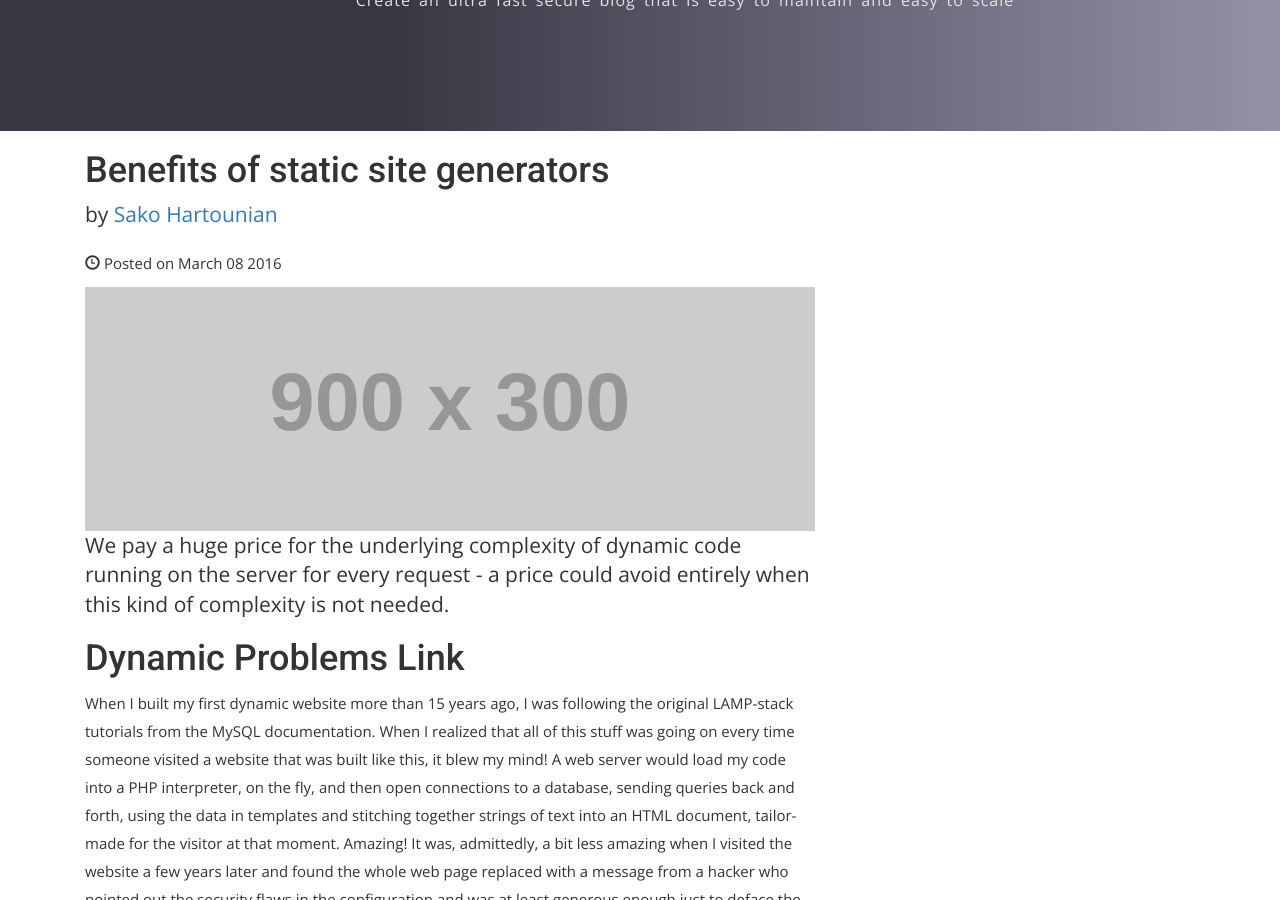
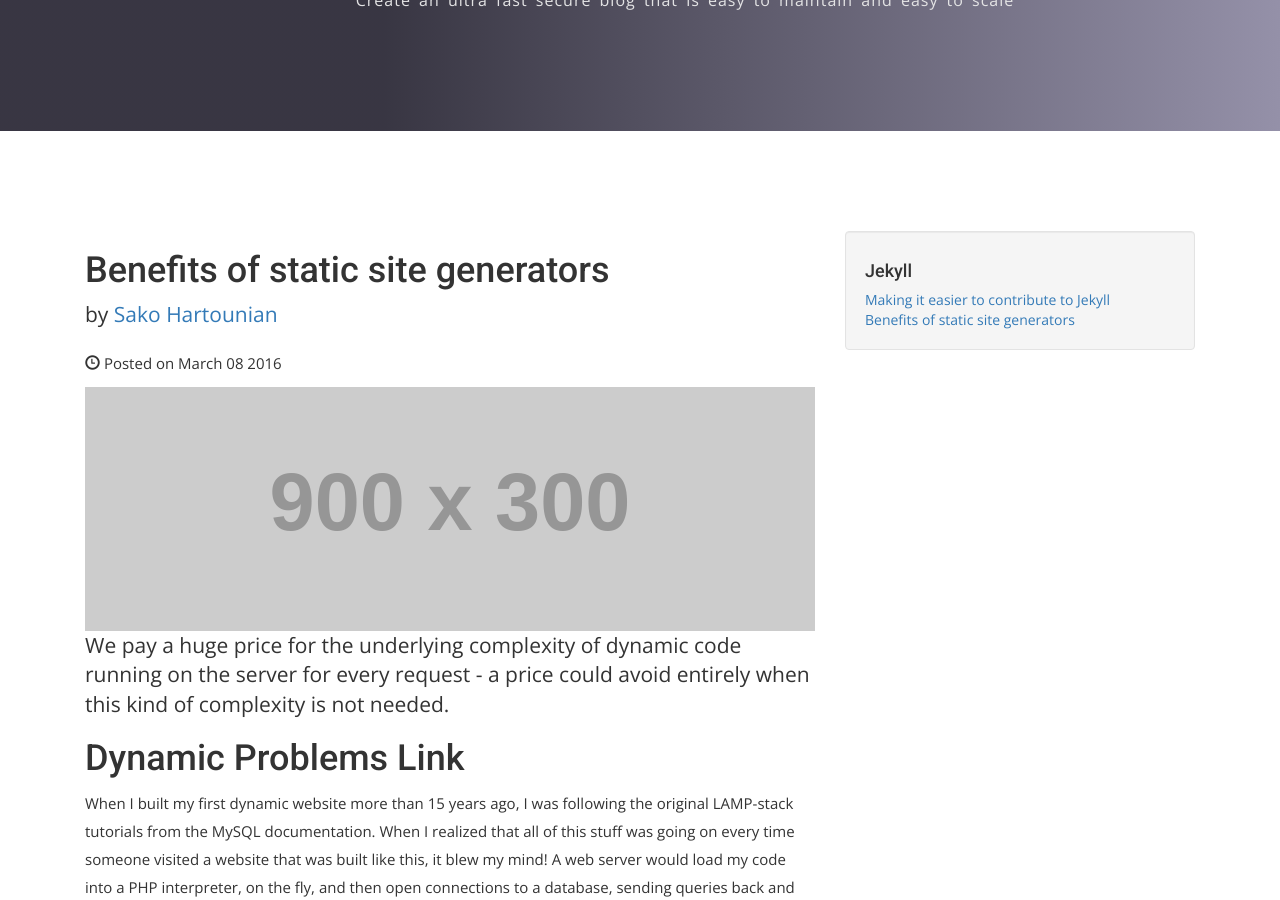
Before and after one commit to sakoh/udemy-jekyll-course, a Jekyll site: the page built from _posts/2016-03-08-benefits-of-static-site-generators.md, in a window 1280 px wide and 900 px high, scrolled down 329 px. Built offline with Jekyll 4.4.1, drawn with Linux system fonts in a browser that asks for light colours; nearby versions of some CDN libraries; some web fonts are replaced; comment, search, counter and statistics services are not loaded.

Commit message:
second post added

```diff
--- a/_config.yml
+++ b/_config.yml
@@ -13,6 +13,7 @@ baseurl: "" # the subpath of your site, e.g. /blog
 url: http://localhost:4000 # the base hostname & protocol for your site
 twitter_username: jekyllrb
 github_username:  jekyll
+categories: ["jekyll", "blogging"]
 nav:
   - title: Home
     url: /
--- a/_layouts/post.html
+++ b/_layouts/post.html
@@ -3,45 +3,66 @@ layout: default
 ---
 
 {% include subpage-header.html %}
+<section id="intro">
 
   <article id="post">
     <div class="container">
       <div class="col-lg-8">
 
-      <h1>{{ page.title }}</h1>
+        <h1>{{page.title}}</h1>
 
         <p class="lead">
-        by <a href="#">{{ page.author }}</a>
+          by <a href="#">{{page.author}}</a>
         </p>
 
         <p><span class="glyphicon glyphicon-time"></span>
-        Posted on {{ page.date | date: "%B %d %Y" }}
+          Posted on {{page.date | date: "%B %d %Y"}}
         </p>
 
         {% if page.image %}
-        <img src="{{ page.image }}" alt="{{ page.image }}" class="img-responsive">
+          <img src="{{page.image}}" alt="{{page.image}}" class="img-responsive">
         {% endif %}
 
         {% if page.lead %}
-        <p class="lead">{{ page.lead }}</p>
+          <p class="lead">{{page.lead}}</p>
         {% endif %}
 
-      {{ page.content }}
+        {{page.content}}
 
         <hr>
 
         {% if page.previous.url %}
           <span class="previous-link pull-right">
-          <a href=""rel="previous" href="{{ page.previous.url }}">previous article</a>
+            <a href=""rel="previous" href="{{page.previous.url}}">previous article</a>
           </span>
         {% endif %}
 
         {% if page.next.url %}
           <span class="next-link pull-right">
-          <a href=""rel="next" href="{{ page.next.url }}">next article</a>
+            <a href=""rel="next" href="{{page.next.url}}">next article</a>
           </span>
         {% endif %}
 
       </div>
+      <div class="col-lg-4">
+        <div class="well">
+
+          {% for category_name in page.categories limit:1 %}
+            <h4>{{ category_name | capitalize }}</h4>
+
+          <div class="row">
+            <div class='col-lg-12'>
+              <ul class="list-unstyled">
+                {% for post in site.categories[category_name] limit:5 %}
+                  <li><a href="{{ post.url }}">{{post.title}}</a></li>
+                {% endfor %}
+              </ul>
+            </div>
+          </div>
+          {% endfor %}
+        </div>
+      </div>
     </div>
   </article>
+
+</section>
--- a/_posts/2016-03-08-benefits-of-static-site-generators.md
+++ b/_posts/2016-03-08-benefits-of-static-site-generators.md
@@ -8,9 +8,12 @@ lead: "We pay a huge price for the underlying complexity of dynamic code
 running on the server for every request - a price could avoid entirely when this kind of complexity is not
 needed."
 subtitle: "Create an ultra fast secure blog that is easy to maintain and easy to scale"
+categories:
+  - jekyll
 ---
 
 # Dynamic Problems Link
+
 When I built my first dynamic website more than 15 years ago, I was following the original LAMP-stack tutorials from the MySQL documentation. When I realized that all of this stuff was going on every time someone visited a website that was built like this, it blew my mind!
 A web server would load my code into a PHP interpreter, on the fly, and then open connections to a database, sending queries back and forth, using the data in templates and stitching together strings of text into an HTML document, tailor-made for the visitor at that moment. Amazing!
 It was, admittedly, a bit less amazing when I visited the website a few years later and found the whole web page replaced with a message from a hacker who pointed out the security flaws in the configuration and was at least generous enough just to deface the website, rather than use it as a vehicle to spread malware.
```
Also changed, not shown: _posts/2016-03-16-making-it-easier-to-contribute-jekyll.md (added, +21 -0 lines). Lines whose indentation alone changed are shown as unchanged.
